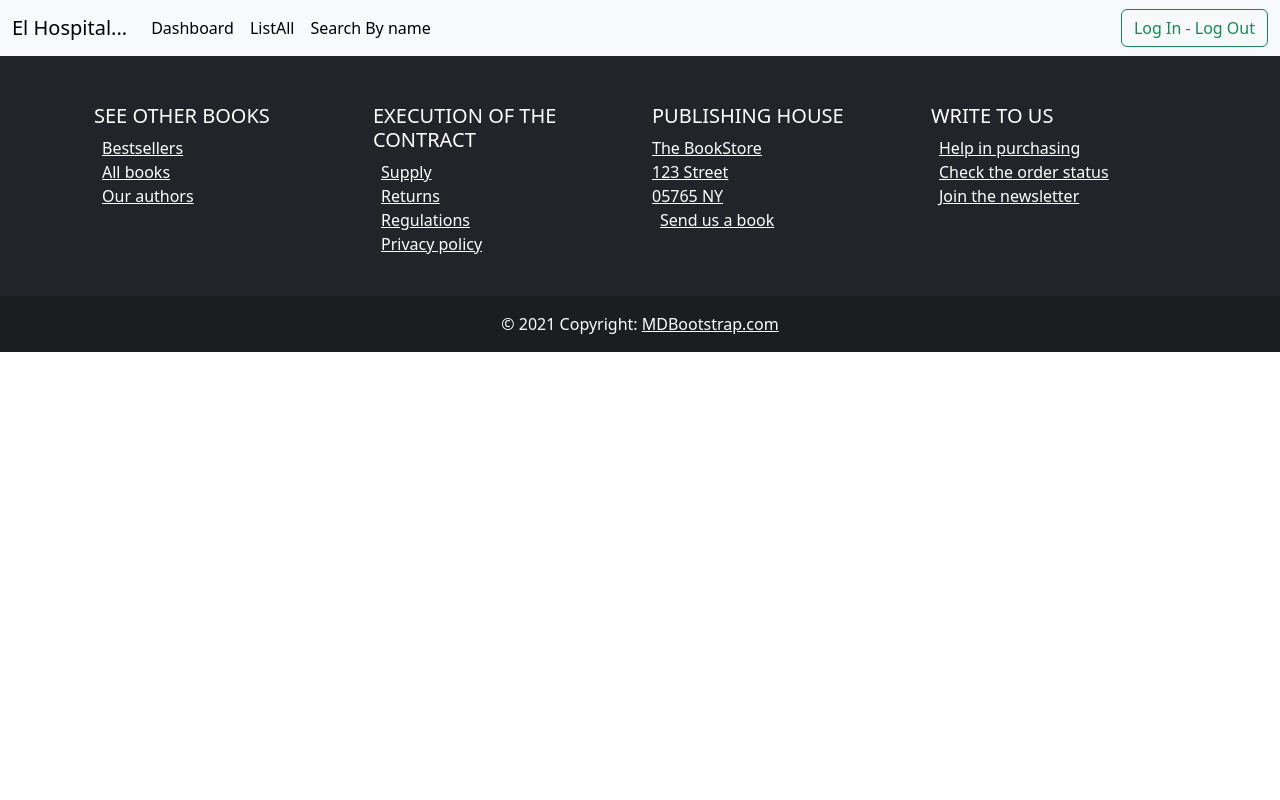
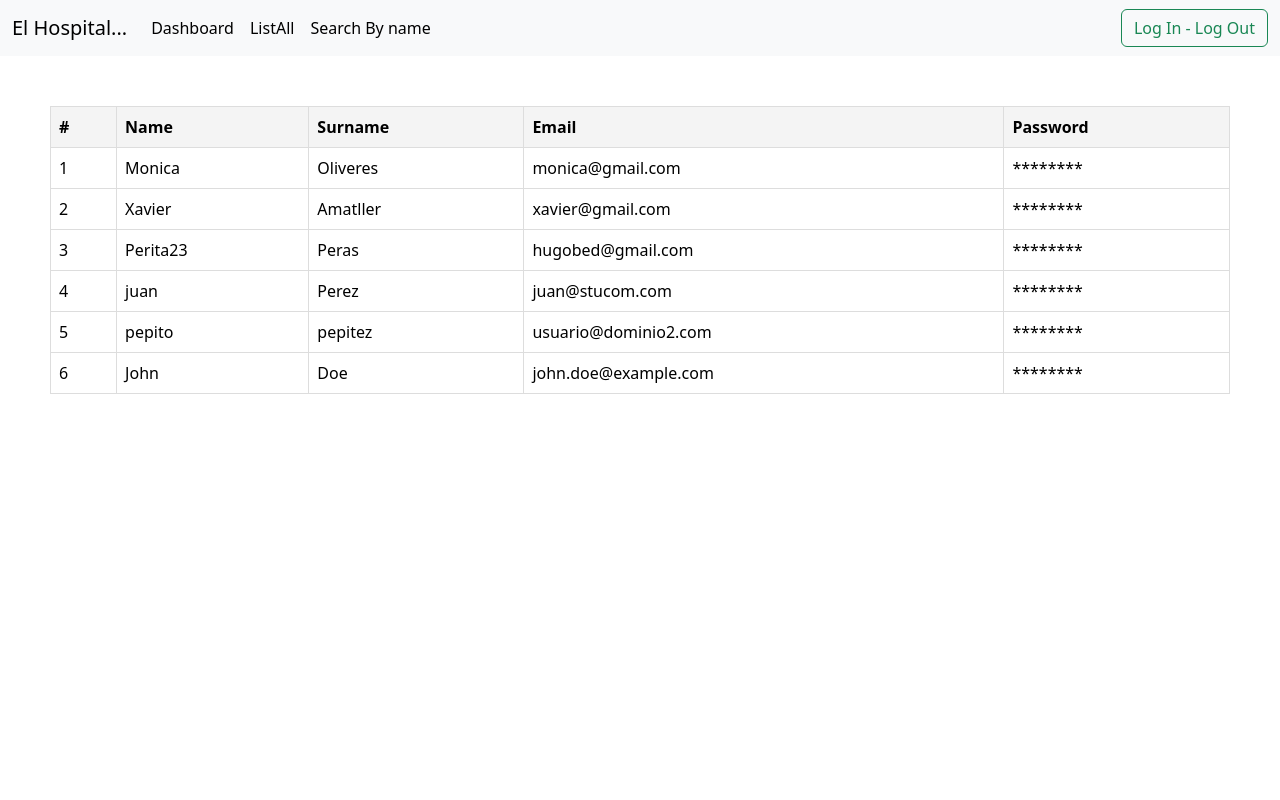
Before and after one commit to Xavier-Amatller/FrontendHospital, an Angular app: page /nurse/list-all in a window 1280 px wide. Before the commit this address led to /. Shown: the top 800 px of the page. Built offline with nearby package versions, Linux system fonts and the light colour scheme.

Commit message:
list nurses done

```diff
--- /dev/null
+++ b/public/data/nurses.json
@@ -0,0 +1,38 @@
+[
+    {
+        "name": "Monica ",
+        "surname": "Oliveres",
+        "email": "monica@gmail.com",
+        "password": "2222"
+    },
+    {
+        "name": "Xavier",
+        "surname": "Amatller",
+        "email": "xavier@gmail.com",
+        "password": "3333"
+    },
+    {
+        "name": "Perita23",
+        "surname": "Peras",
+        "email": "hugobed@gmail.com",
+        "password": "1234"
+    },
+    {
+        "name": "juan",
+        "surname": "Perez",
+        "email": "juan@stucom.com",
+        "password": "1212"
+    },
+    {
+        "name": "pepito",
+        "surname": "pepitez",
+        "email": "usuario@dominio2.com",
+        "password": "1234"
+    },
+    {
+        "name": "John",
+        "surname": "Doe",
+        "email": "john.doe@example.com",
+        "password": "password123"
+    }
+]
--- a/src/app/app-routing.module.ts
+++ b/src/app/app-routing.module.ts
@@ -4,11 +4,13 @@ import { AppComponent } from './app.component';
 import { LoginFormComponent } from './user/login-form/login-form.component';
 import { DashboardComponent } from './user/dashboard/dashboard.component';
 import { LandingPageComponent } from './landing-page/landing-page.component';
+import { ListAllComponent } from './user/list-all/list-all.component';
 
 const routes: Routes = [
   {path:"", component: LandingPageComponent},
   {path:"dashboard", component: DashboardComponent},
-  {path:"nurse/login", component: LoginFormComponent}
+  {path:"nurse/login", component: LoginFormComponent},
+  {path:"nurse/list-all", component: ListAllComponent},
 
 ];
 
--- a/src/app/app.module.ts
+++ b/src/app/app.module.ts
@@ -10,6 +10,8 @@ import { LoginFormComponent } from './user/login-form/login-form.component';
 import { FormsModule } from '@angular/forms';
 import { DashboardComponent } from './user/dashboard/dashboard.component';
 import { LandingPageComponent } from './landing-page/landing-page.component';
+import { ListAllComponent } from './user/list-all/list-all.component';
+import { HttpClientModule } from '@angular/common/http';
 
 @NgModule({
   declarations: [
@@ -20,8 +22,9 @@ import { LandingPageComponent } from './landing-page/landing-page.component';
     LoginFormComponent,
     DashboardComponent,
     LandingPageComponent,
+    ListAllComponent,
   ],
-  imports: [BrowserModule, AppRoutingModule, FormsModule],
+  imports: [BrowserModule, AppRoutingModule, FormsModule, HttpClientModule],
   providers: [],
   bootstrap: [AppComponent],
 })
--- a/src/app/header/header.component.html
+++ b/src/app/header/header.component.html
@@ -19,7 +19,7 @@
             <a class="nav-link active" aria-current="page" routerLink="dashboard">Dashboard</a>
           </li>
           <li class="nav-item">
-            <a class="nav-link active" routerLink="nurse/listAll">ListAll</a>
+            <a class="nav-link active" routerLink="nurse/list-all">ListAll</a>
           </li>
           <li class="nav-item">
             <a class="nav-link active" routerLink="nurse/search-by-name">Search By name</a>
--- /dev/null
+++ b/src/app/user/list-all/list-all.component.css
@@ -0,0 +1,17 @@
+table {
+    margin: 50px;
+    width: calc(100% - 100px);
+  }
+
+  th, td {
+    padding: 8px;
+    text-align: left;
+    border: 1px solid #ddd;
+  }
+
+  th {
+    background-color: #f4f4f4;
+  }
+  div{
+    height: 500px;
+  }
--- /dev/null
+++ b/src/app/user/list-all/list-all.component.html
@@ -0,0 +1,22 @@
+<table class="table table-sm" border="1">
+    <thead>
+      <tr>
+        <th scope="col">#</th>
+        <th scope="col">Name</th>
+        <th scope="col">Surname</th>
+        <th scope="col">Email</th>
+        <th scope="col">Password</th>
+      </tr>
+    </thead>
+    <tbody>
+      <tr *ngFor="let user of users; let i = index">
+        <td>{{ i + 1 }}</td>
+        <td>{{ user.name }}</td>
+        <td>{{ user.surname }}</td>
+        <td>{{ user.email }}</td>
+        <td>********</td>
+      </tr>
+    </tbody>
+  </table>
+
+  <div></div>
--- /dev/null
+++ b/src/app/user/list-all/list-all.component.ts
@@ -0,0 +1,30 @@
+import { HttpClient } from '@angular/common/http';
+import { Component, OnInit } from '@angular/core';
+
+@Component({
+  selector: 'app-list-all',
+  standalone: false,
+
+  templateUrl: './list-all.component.html',
+  styleUrl: './list-all.component.css',
+})
+export class ListAllComponent implements OnInit{
+  users: any = [];
+
+  constructor(private http: HttpClient) {}
+
+  ngOnInit(): void {
+    this.users = this.getUsers();
+  }
+
+  getUsers() {
+    this.http.get('data/nurses.json').subscribe(
+      (data: any) => {
+        this.users = data;
+      },
+      (error) => {
+        console.error('Error al cargar usuarios:', error);
+      }
+    );
+  }
+}
```
Also changed, not shown: 1 other file (tests, documents, lock files or other folders).
